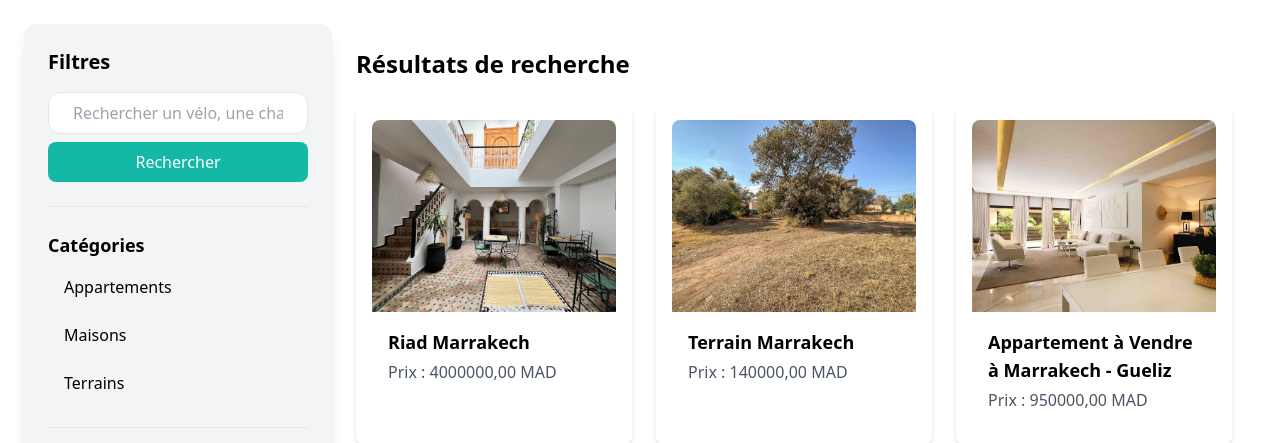
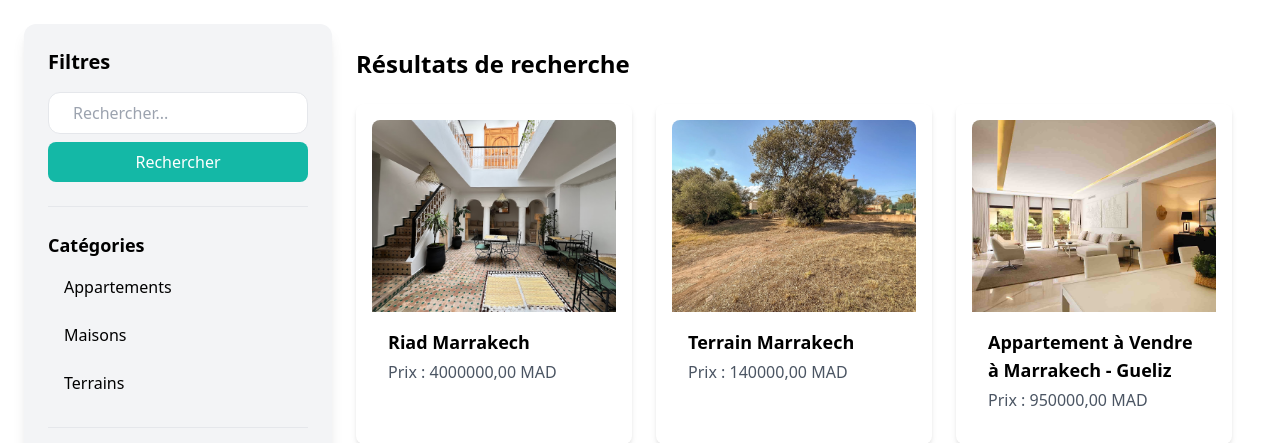
Before and after one commit to oulaydi/marketplace_immobilier_mobile_app, a Django app: page /itmes/ in a window 1280 px wide. Shown: the part 125-568 px from the top of the page. Run offline with Django 5.2, Linux system fonts and the light colour scheme; data comes from the database, SQL or seed files in the repository; some libraries are stand-ins or nearby versions.

Commit message:
add new files

```diff
--- a/marketPlace/item/templates/item/detail.html
+++ b/marketPlace/item/templates/item/detail.html
@@ -31,7 +31,7 @@
                     <a href="{% url 'item:delete' item.id %}" class="inline-block mt-6 py-3 px-6 text-lg font-semibold bg-red-500 text-white rounded-lg hover:bg-red-700">Supprimer</a>
                 </div>
             {% else %}
-                <button class="inline-block mt-6 py-3 px-6 text-lg font-semibold bg-teal-500 text-white rounded-lg hover:bg-teal-700">Contacter</button>
+                <a href="{% url 'conversation:new' item.id %}" class="inline-block mt-6 py-3 px-6 text-lg font-semibold bg-teal-500 text-white rounded-lg hover:bg-teal-700">Contacter</a>
             {% endif %}
         </div>
     </div>
@@ -55,8 +55,8 @@
                         <p class="mt-2 text-lg font-semibold">{{ item.price }} MAD</p>
                     </div>
                 </div>
+            {% endfor %}
             </div>
         </div>
     </div>
-        {% endfor %}
 {% endblock %}
--- a/marketPlace/item/templates/item/items.html
+++ b/marketPlace/item/templates/item/items.html
@@ -9,7 +9,7 @@
             <h2 class="text-xl font-semibold mb-4">Filtres</h2>
 
             <form class="pb" method="get" action="{% url 'item:items' %}">
-                <input name="query" class="w-full py-2 px-6 border rounded-xl" type="text" value="{{ query }}" placeholder="Rechercher un vélo, une chaise ou une voiture...">
+                <input name="query" class="w-full py-2 px-6 border rounded-xl" type="text" value="{{ query }}" placeholder="Rechercher...">
 
                 <button class="mt-2 py-2 px-6 bg-teal-500 text-white rounded-lg hover:bg-teal-700 w-full">
                     Rechercher
```
